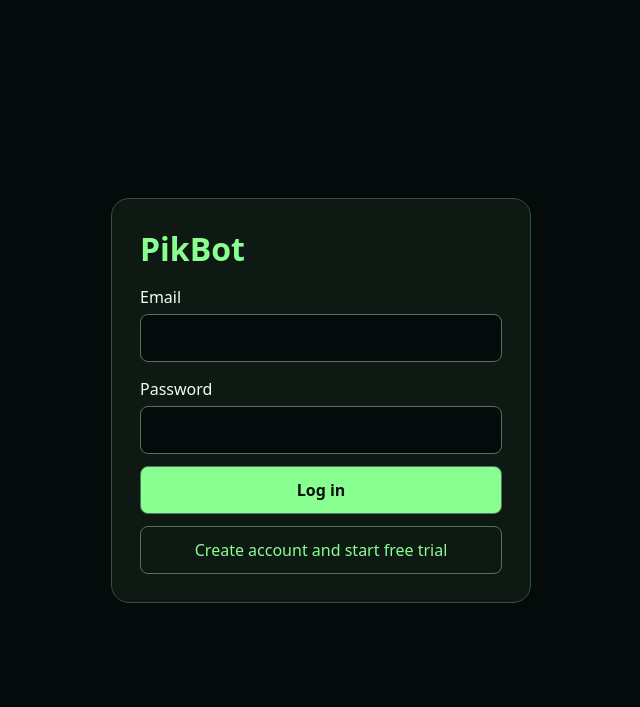
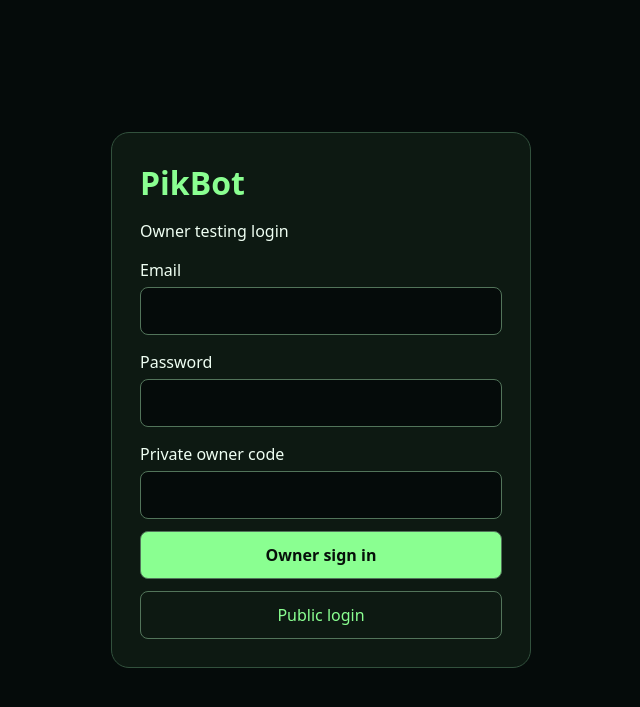
Before and after one commit to twinster22-cloud/PikBot., a Flask app: page /owner/login in a window 1280 px wide. Shown: the top 707 px of the page, without its empty margins (319-959 px from the left). Run offline with Flask 3, Linux system fonts and the light colour scheme; some libraries are stand-ins or nearby versions.

Commit message:
Separate public signup and private owner login forms

```diff
--- a/templates/login.html
+++ b/templates/login.html
@@ -13,13 +13,17 @@
 </head>
 <body><main>
 <h1>PikBot</h1>
+{% if owner_mode %}<p>Owner testing login</p>{% endif %}
 {% if error %}<p role="alert">{{ error }}</p>{% endif %}
 <form method="post">
 <input type="hidden" name="csrf" value="{{ csrf }}">
 <label>Email <input type="email" name="email" autocomplete="username" required maxlength="254"></label>
-<label>Password <input type="password" name="password" autocomplete="current-password" required minlength="12" maxlength="128"></label>
-{% if request.args.get('signup') == '1' %}
-<label>Private signup code <input type="password" name="test_code" autocomplete="off" required></label>
+<label>Password <input type="password" name="password" autocomplete="{{ 'new-password' if request.args.get('signup') == '1' and not owner_mode else 'current-password' }}" required minlength="12" maxlength="128"></label>
+{% if owner_mode %}
+<label>Private owner code <input type="password" name="test_code" autocomplete="off" required></label>
+<button name="action" value="login">Owner sign in</button>
+<a class="signup" href="/login">Public login</a>
+{% elif request.args.get('signup') == '1' %}
 <button name="action" value="register">Create account and start free trial</button>
 <a class="signup" href="/login">Back to login</a>
 {% else %}
```
